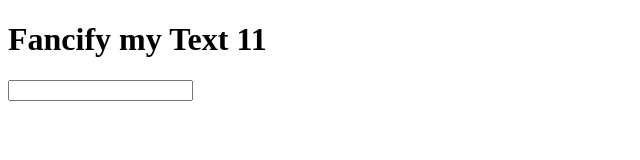
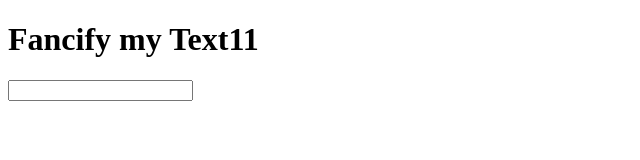
Before and after one commit to LeaithR/LeaithR.github.io, a plain HTML site: page fancifymytext.html in a window 1280 px wide. Shown: the full height of the page, 0-640 px from the left. Drawn offline with Linux system fonts and the light colour scheme.

Commit message:
Update fancifymytext.html

```diff
--- a/fancifymytext.html
+++ b/fancifymytext.html
@@ -8,7 +8,7 @@
 	</head>
 
 	<body>
-		<h1>Fancify my Text 11</h1>
+		<h1>Fancify my Text11</h1>
 
 		<form>
 			<input type = 'text'>
```
